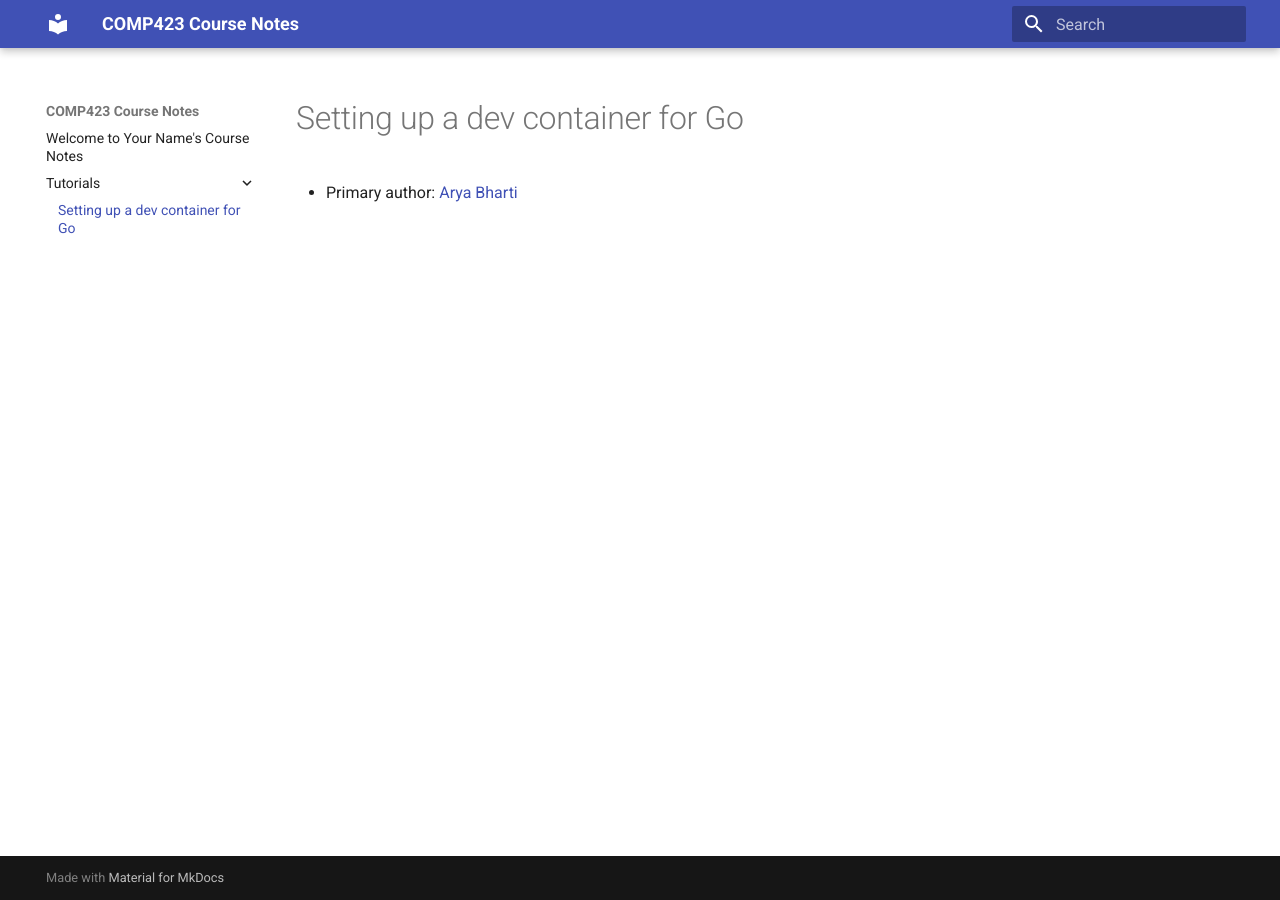
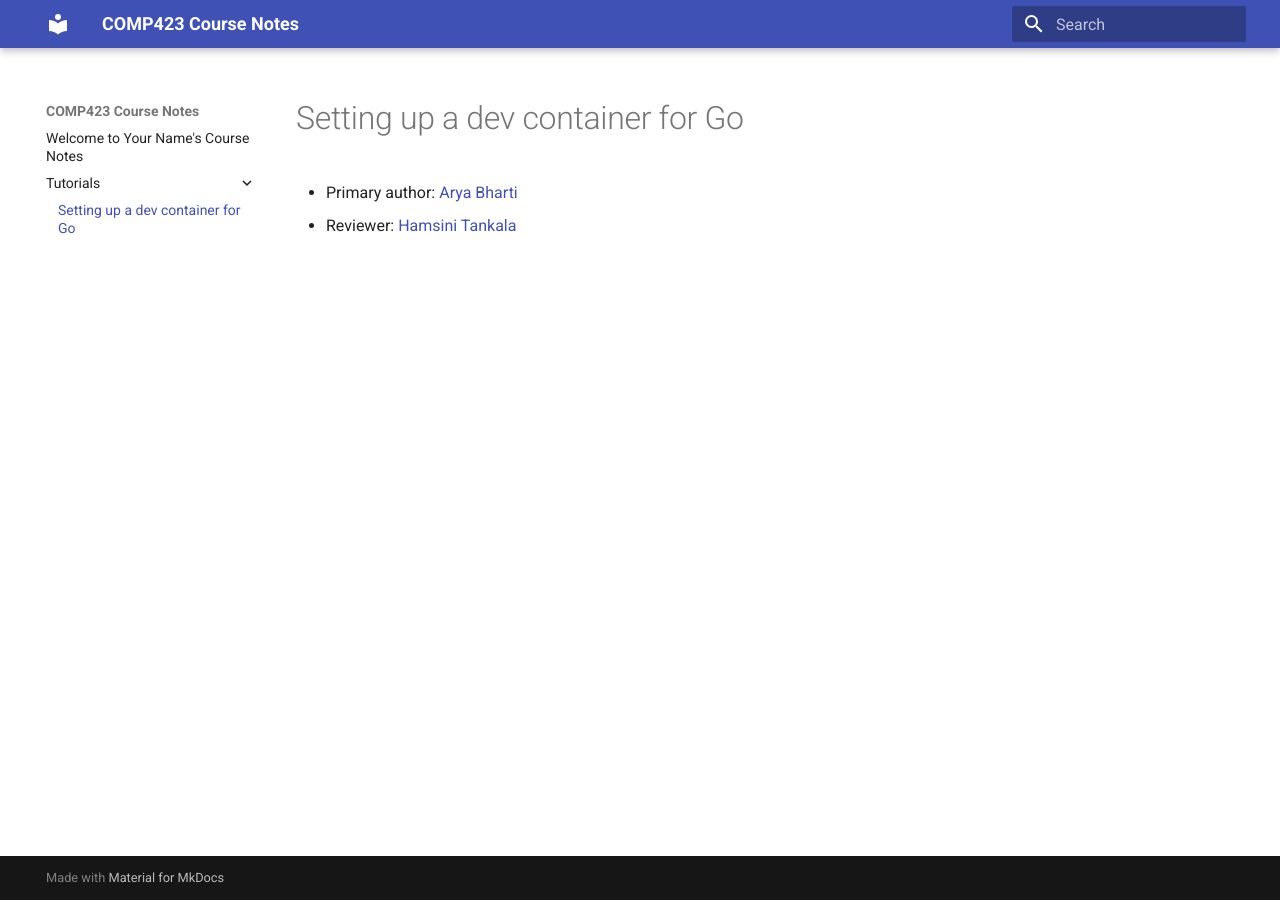
Before and after one commit to abharti-cmd/comp423-course-notes, an MkDocs documentation site: the page built from docs/tutorials/go-setup.md, in a window 1280 px wide. Built offline with MkDocs 1.6.1 and Material for MkDocs 9.7.7, drawn with Linux system fonts in a browser that asks for light colours.

Commit message:
added reviewer

```diff
--- a/docs/tutorials/go-setup.md
+++ b/docs/tutorials/go-setup.md
@@ -1,3 +1,4 @@
 # Setting up a dev container for Go
 
 * Primary author: [Arya Bharti](https://github.com/abharti-cmd)
+* Reviewer: [Hamsini Tankala](https://github.com/htankala)
```
